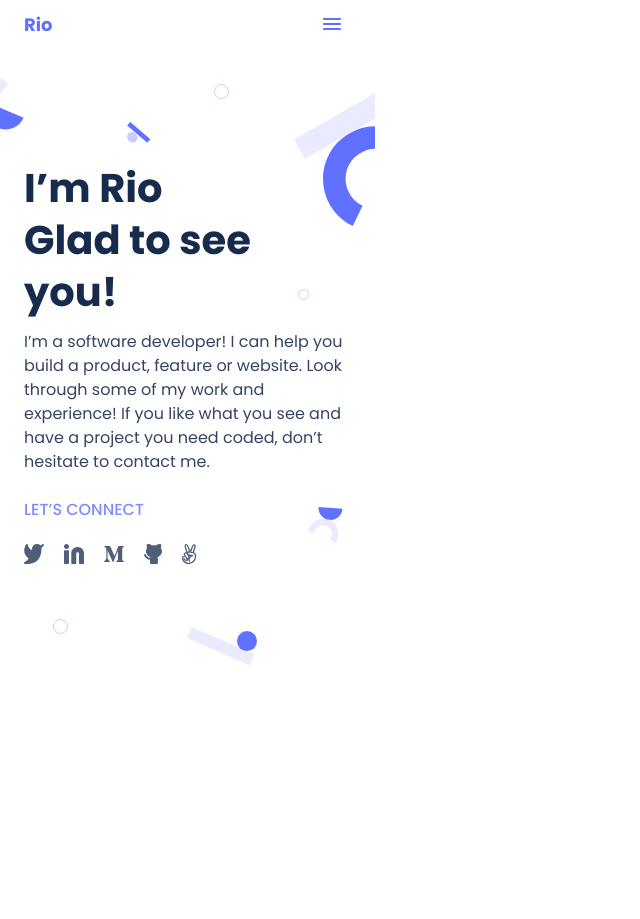
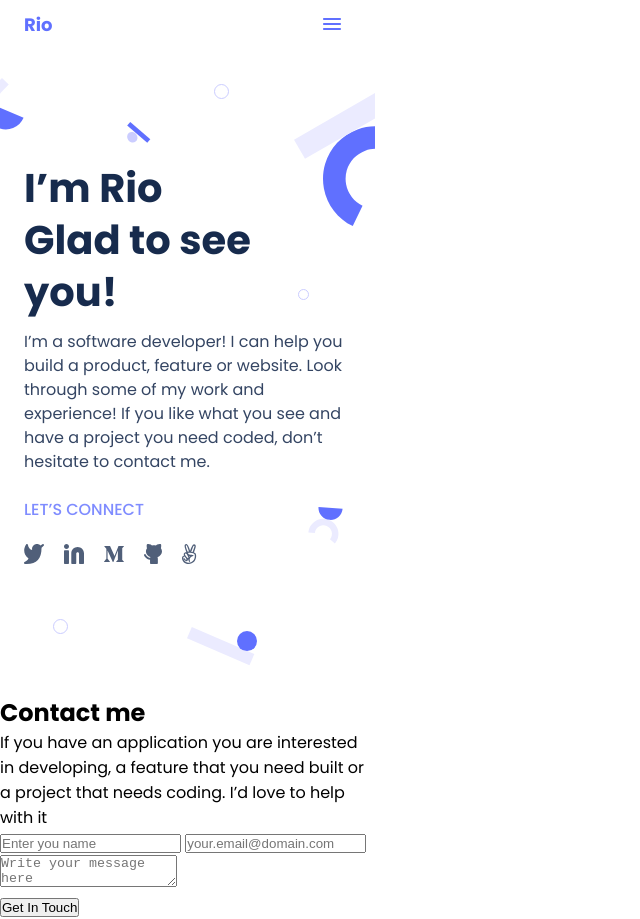
Before and after one commit to razvanso/rio, a website: page index.html in a window 1280 px wide. Shown: the whole page, without its empty margins (0-640 px from the left). Before the commit the page ends 800 px from the top, so only its background shows below. Drawn offline with Linux system fonts and the light colour scheme.

Commit message:
Add form contents

```diff
--- a/index.html
+++ b/index.html
@@ -43,6 +43,18 @@
       </ul>
     </section>
   </main>
+  <footer>
+    <h2>Contact me</h2>
+    <p>
+      If you have an application you are interested in developing, a feature that you need built or a project that needs coding. I’d love to help with it
+    </p>
+    <form id="contact-form" action="" method="POST">
+      <input type="text" name="name" placeholder="Enter you name">
+      <input type="email" name="email" id="email" placeholder="your.email@domain.com">
+      <textarea name="message" id="message" placeholder="Write your message here"></textarea>
+    </form>
+    <button class="btn" form="contact-form" type="submit">Get In Touch</button>
+  </footer>
 </body>
 
 </html>
```
